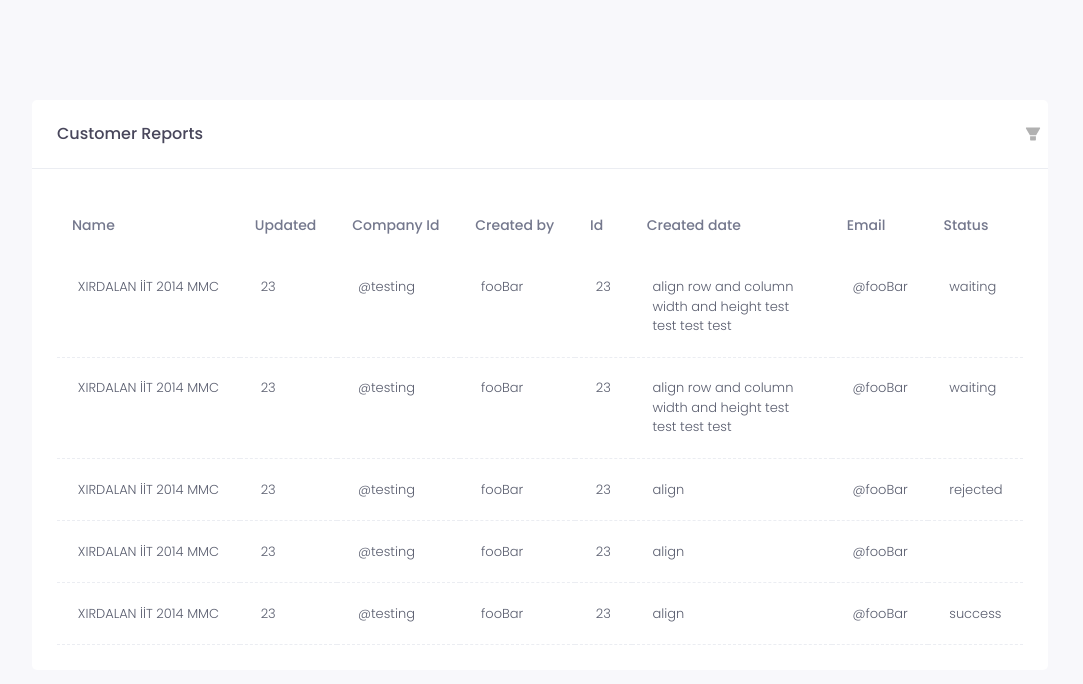
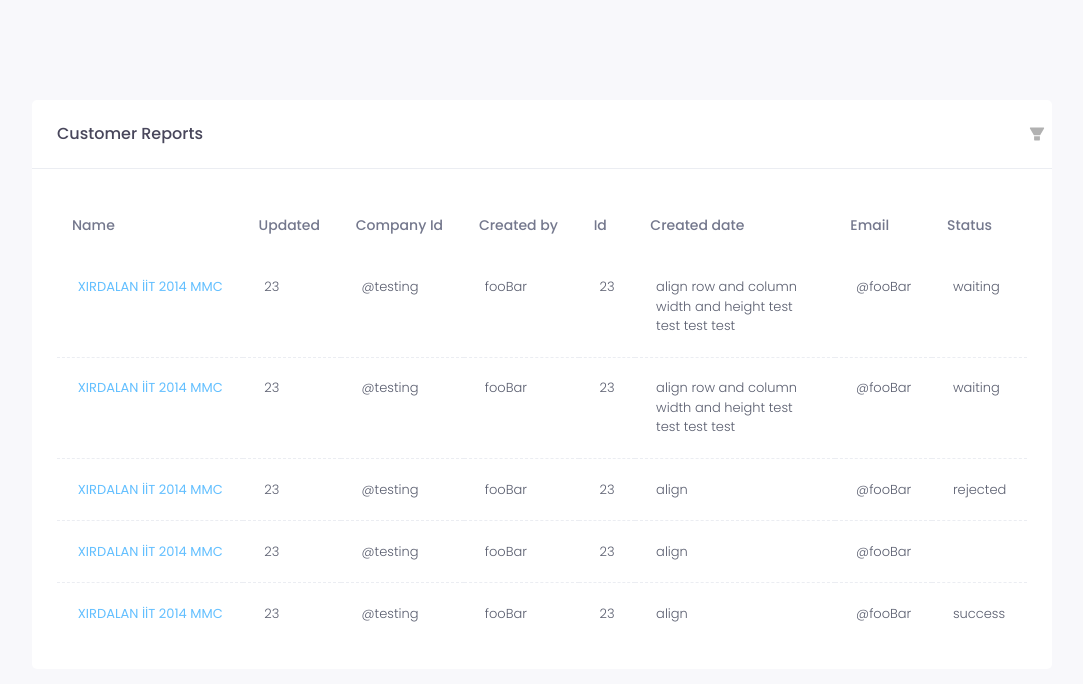
Before and after one commit to khayal0/dynamic-table, a React (Create React App) app: page / in a window 1280 px wide. Shown: the top 684 px of the page, without its empty margins (68-1151 px from the left). Built offline with nearby package versions, Linux system fonts and the light colour scheme.

Commit message:
minor changes:

```diff
--- a/src/components/TableGrid.jsx
+++ b/src/components/TableGrid.jsx
@@ -29,7 +29,11 @@ export default function FlexTable(props) {
           {headers.map(item => (
             <span>{item}</span>
           ))}
-          {data.map(items => items.map(item => <span>{item}</span>))}
+          {data.map(items =>
+            items.map((item, i) => (
+              <span className={"span__" + (i + 1)}>{item}</span>
+            ))
+          )}
           {/* <div className="pagination">
           <button className="pageChangePagination">&lt;</button>
           <button className="pageCountPagination">1</button>
--- a/src/components/TableGrid.scss
+++ b/src/components/TableGrid.scss
@@ -80,11 +80,24 @@ $border-radius: 5px;
     font-weight: 500;
     transition: all 0.3s, border 0s;
   }
+  // remove border of last row
+  & span:nth-last-child(-n + #{$column-size}) {
+    border: none;
+  }
 
   // links style
   & a {
     color: #62bfff;
     text-decoration: none;
+  }
+
+  & span.span__1 {
+    color: #62bfff;
+    font-weight: 400;
+    font-size: 13px;
+    &:hover {
+      cursor: pointer;
+    }
   }
 }
 // headers's style of grid table end
```
